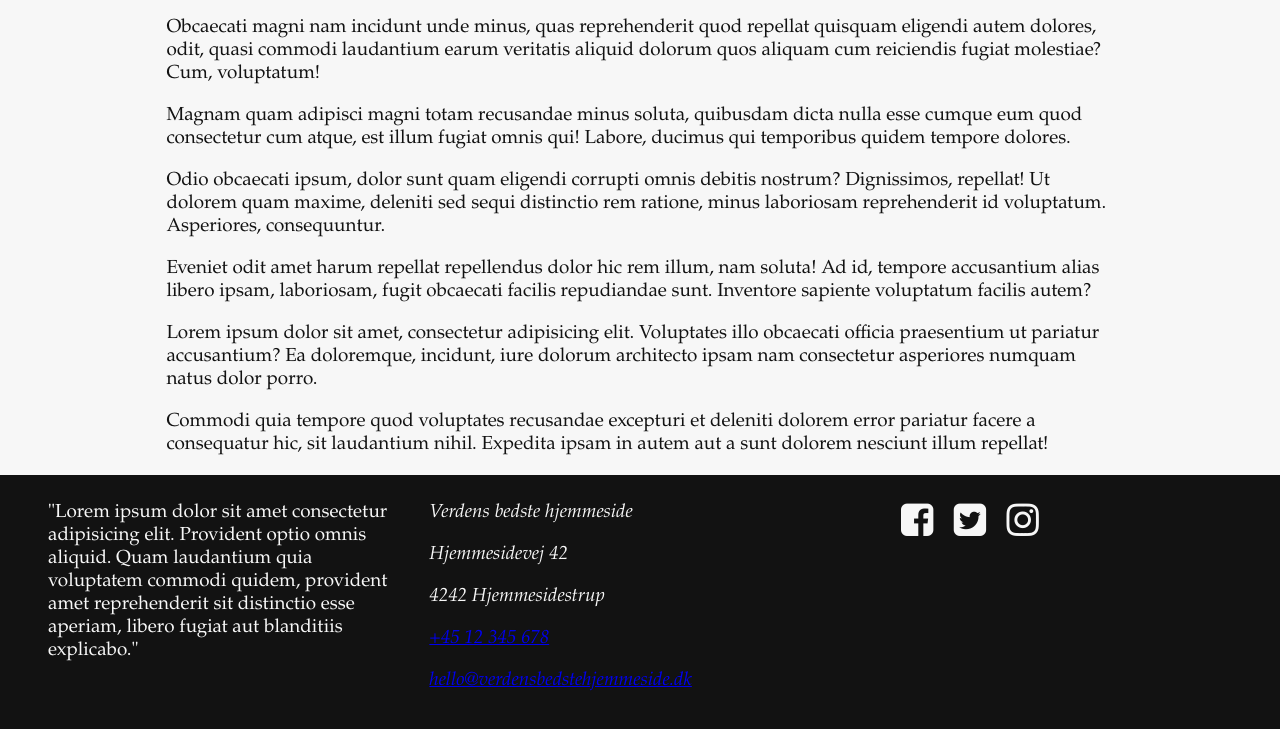
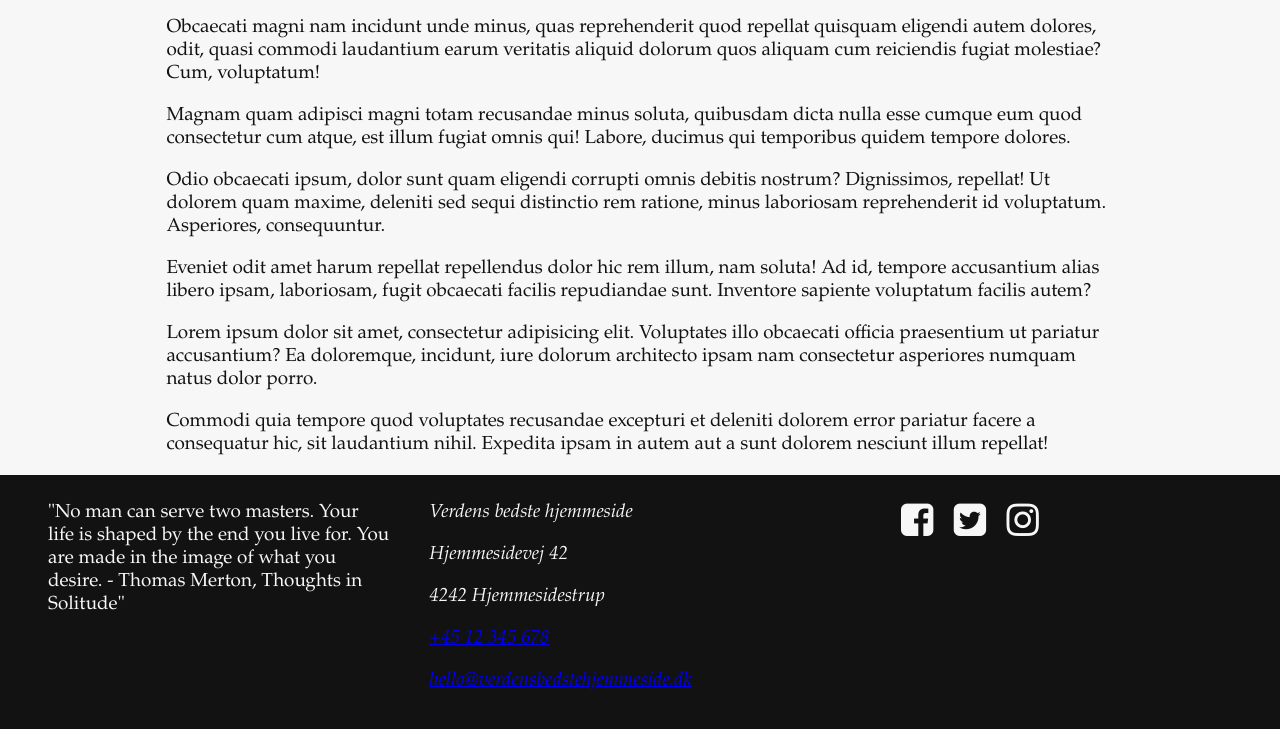
Before and after one commit to dkkmartin/js-bootcamp1, a plain HTML site: page index.html in a window 1280 px wide. Shown: the part 857-1586 px from the top of the page. Drawn offline with Linux system fonts and the light colour scheme.

Commit message:
Last commit

```diff
--- a/index.html
+++ b/index.html
@@ -1,11 +1,12 @@
 <!DOCTYPE html>
 <html lang="da">
   <head>
-	<meta charset="UTF-8">
-	<meta name="viewport" content="width=device-width, initial-scale=1.0">
-	<meta http-equiv="X-UA-Compatible" content="ie=edge">
+    <meta charset="UTF-8" />
+    <meta name="viewport" content="width=device-width, initial-scale=1.0" />
+    <meta http-equiv="X-UA-Compatible" content="ie=edge" />
     <title>Document</title>
-	<link rel="stylesheet" href="./css/style.css">
+    <link rel="stylesheet" href="./css/style.css" />
+    <script src="index.js" defer></script>
   </head>
   <body>
     <a href="#content" class="sr-hidden">Skip to content</a>
@@ -28,50 +29,66 @@
         <p class="article__byline">af Lars Larsen</p>
 
         <figure class="article__img--big">
-				<img src="http://placekitten.com/1800/1600" alt="">
+          <img src="http://placekitten.com/1800/1600" alt="" />
           <figcaption>Foto: Bjørn Ørn</figcaption>
         </figure>
 
-			<p>Lorem, ipsum dolor sit amet consectetur adipisicing elit. Porro aliquid
-				ea ipsa facere sequi ad earum nisi necessitatibus officia molestiae cupiditate
-				deleniti saepe aliquam distinctio hic praesentium, ex autem accusantium.</p>
-			<p>Ut unde assumenda maxime eveniet soluta illum, itaque nihil quos, sunt porro
-				cupiditate. Molestias, nemo? Dolore voluptate nobis id recusandae magnam rerum
-				accusamus, dolores velit ratione rem voluptas eius ullam?</p>
-			<p>Totam maxime molestias itaque reiciendis eum voluptatibus saepe magnam dolore
-				labore sed fuga fugiat beatae ratione, porro laudantium similique neque dolorem
-				quis repellendus consequatur placeat? Unde tempore eligendi tempora facere.</p>
-			<p>Odit culpa tempora ullam aliquid. Ratione non totam quisquam consequatur
-				voluptatibus modi voluptatum eligendi, hic fugiat aspernatur perferendis
-				ipsa earum? Iusto error eveniet excepturi itaque officia reprehenderit,
-				deleniti eius quidem!</p>
-			<p>Obcaecati magni nam incidunt unde minus, quas reprehenderit quod repellat
-				quisquam eligendi autem dolores, odit, quasi commodi laudantium earum veritatis
-				aliquid dolorum quos aliquam cum reiciendis fugiat molestiae? Cum, voluptatum!</p>
-			<p>Magnam quam adipisci magni totam recusandae minus soluta, quibusdam dicta nulla
-				esse cumque eum quod consectetur cum atque, est illum fugiat omnis qui! Labore,
-				ducimus qui temporibus quidem tempore dolores.</p>
-			<p>Odio obcaecati ipsum, dolor sunt quam eligendi corrupti omnis debitis nostrum?
-				Dignissimos, repellat! Ut dolorem quam maxime, deleniti sed sequi distinctio
-				rem ratione, minus laboriosam reprehenderit id voluptatum. Asperiores, consequuntur.</p>
-			<p>Eveniet odit amet harum repellat repellendus dolor hic rem illum, nam soluta!
-				Ad id, tempore accusantium alias libero ipsam, laboriosam, fugit obcaecati facilis
-				repudiandae sunt. Inventore sapiente voluptatum facilis autem?</p>
-			<p>Lorem ipsum dolor sit amet, consectetur adipisicing elit. Voluptates illo obcaecati
+        <p>
+          Lorem, ipsum dolor sit amet consectetur adipisicing elit. Porro aliquid ea ipsa facere
+          sequi ad earum nisi necessitatibus officia molestiae cupiditate deleniti saepe aliquam
+          distinctio hic praesentium, ex autem accusantium.
+        </p>
+        <p>
+          Ut unde assumenda maxime eveniet soluta illum, itaque nihil quos, sunt porro cupiditate.
+          Molestias, nemo? Dolore voluptate nobis id recusandae magnam rerum accusamus, dolores
+          velit ratione rem voluptas eius ullam?
+        </p>
+        <p>
+          Totam maxime molestias itaque reiciendis eum voluptatibus saepe magnam dolore labore sed
+          fuga fugiat beatae ratione, porro laudantium similique neque dolorem quis repellendus
+          consequatur placeat? Unde tempore eligendi tempora facere.
+        </p>
+        <p>
+          Odit culpa tempora ullam aliquid. Ratione non totam quisquam consequatur voluptatibus modi
+          voluptatum eligendi, hic fugiat aspernatur perferendis ipsa earum? Iusto error eveniet
+          excepturi itaque officia reprehenderit, deleniti eius quidem!
+        </p>
+        <p>
+          Obcaecati magni nam incidunt unde minus, quas reprehenderit quod repellat quisquam
+          eligendi autem dolores, odit, quasi commodi laudantium earum veritatis aliquid dolorum
+          quos aliquam cum reiciendis fugiat molestiae? Cum, voluptatum!
+        </p>
+        <p>
+          Magnam quam adipisci magni totam recusandae minus soluta, quibusdam dicta nulla esse
+          cumque eum quod consectetur cum atque, est illum fugiat omnis qui! Labore, ducimus qui
+          temporibus quidem tempore dolores.
+        </p>
+        <p>
+          Odio obcaecati ipsum, dolor sunt quam eligendi corrupti omnis debitis nostrum?
+          Dignissimos, repellat! Ut dolorem quam maxime, deleniti sed sequi distinctio rem ratione,
+          minus laboriosam reprehenderit id voluptatum. Asperiores, consequuntur.
+        </p>
+        <p>
+          Eveniet odit amet harum repellat repellendus dolor hic rem illum, nam soluta! Ad id,
+          tempore accusantium alias libero ipsam, laboriosam, fugit obcaecati facilis repudiandae
+          sunt. Inventore sapiente voluptatum facilis autem?
+        </p>
+        <p>
+          Lorem ipsum dolor sit amet, consectetur adipisicing elit. Voluptates illo obcaecati
           officia praesentium ut pariatur accusantium? Ea doloremque, incidunt, iure dolorum
-				architecto ipsam nam consectetur asperiores numquam natus dolor porro.</p>
-			<p>Commodi quia tempore quod voluptates recusandae excepturi et deleniti dolorem error
-				pariatur facere a consequatur hic, sit laudantium nihil. Expedita ipsam in autem aut
-				a sunt dolorem nesciunt illum repellat!</p>
+          architecto ipsam nam consectetur asperiores numquam natus dolor porro.
+        </p>
+        <p>
+          Commodi quia tempore quod voluptates recusandae excepturi et deleniti dolorem error
+          pariatur facere a consequatur hic, sit laudantium nihil. Expedita ipsam in autem aut a
+          sunt dolorem nesciunt illum repellat!
+        </p>
       </article>
     </main>
 
     <footer class="siteFooter" role="contentinfo">
       <section class="siteFooter__section siteFooter__quote">
-			<blockquote>"Lorem ipsum dolor sit amet consectetur adipisicing elit. Provident optio
-				omnis aliquid. Quam laudantium quia voluptatem commodi quidem, provident amet
-				reprehenderit sit	distinctio esse aperiam, libero fugiat aut blanditiis
-				explicabo."</blockquote>
+        <blockquote></blockquote>
       </section>
 
       <section class="siteFooter__section siteFooter__contact">
@@ -80,7 +97,9 @@
           <p>Hjemmesidevej 42</p>
           <p>4242 Hjemmesidestrup</p>
           <p><a href="callto:004512345678">+45 12 345 678</a></p>
-				<p><a href="mailto:hello@verdensbedstehjemmeside.dk">hello@verdensbedstehjemmeside.dk</a></p>
+          <p>
+            <a href="mailto:hello@verdensbedstehjemmeside.dk">hello@verdensbedstehjemmeside.dk</a>
+          </p>
         </address>
       </section>
 
--- /dev/null
+++ b/index.js
@@ -0,0 +1,42 @@
+const quoteElement = document.querySelector('footer blockquote')
+const quoteArray = [
+  '"The price of discipline is always less than the pain of regret. - Nido Qubein"',
+  '"To me, ‘busy’ implies that the person is out of control of their life. Derek Sivers"',
+  '"No man can serve two masters. Your life is shaped by the end you live for. You are made in the image of what you desire. - Thomas Merton, Thoughts in Solitude"',
+  '"It is our responsibilities, not ourselves, that we should take seriously. -Peter Ustinov"',
+  '"The man who views the world at 50 the same as he did at 20 has wasted 30 years of his life."',
+  '"Death is nothing to us, since when we are, death has not come, and when death has come, we are not. - Epicurus"',
+  '"We have two lives, and the second begins when we realize we only have one. - Confucius"',
+  '"Perfection is finally attained not when there is no longer anything to add, but when there is no longer anything to take away. - Antoine de Saint-Exupéry"',
+  '"If someone could only see my actions and not hear my words, what would they say are my priorities? - James Clear"',
+  '"Happiness is like a butterfly: the more you chase it, the more it will evade you, but if you notice the other things around you, it will gently come and sit on your shoulder. - Henry David Thoreau"'
+]
+let randomNumber = getRandomInt()
+let lastRandomNumber
+
+// If there is something in localstorage, retrieve the random index number last used
+if(localStorage) {
+  lastRandomNumber = Number(localStorage.getItem('quote'))
+}
+
+// Storage the recent random index number in localstorage
+localStorage.setItem('quote', randomNumber)
+
+function isQuoteTheSame() {
+  // If the last random index number is not equals to the recent random index number
+  if(lastRandomNumber !== randomNumber) {
+    // Change the content of the element with the content of the array with index of the random number
+    quoteElement.textContent = quoteArray[randomNumber]
+  } else {
+    // If the recent random number is equals to the last random number
+    // get a new random number and run the function again untill the numbers are not equal
+    randomNumber = getRandomInt()
+    isQuoteTheSame()
+  }
+}
+
+function getRandomInt() {
+  return Math.floor(Math.random() * 10)
+}
+
+isQuoteTheSame()
```
Lines whose indentation alone changed are shown as unchanged.
